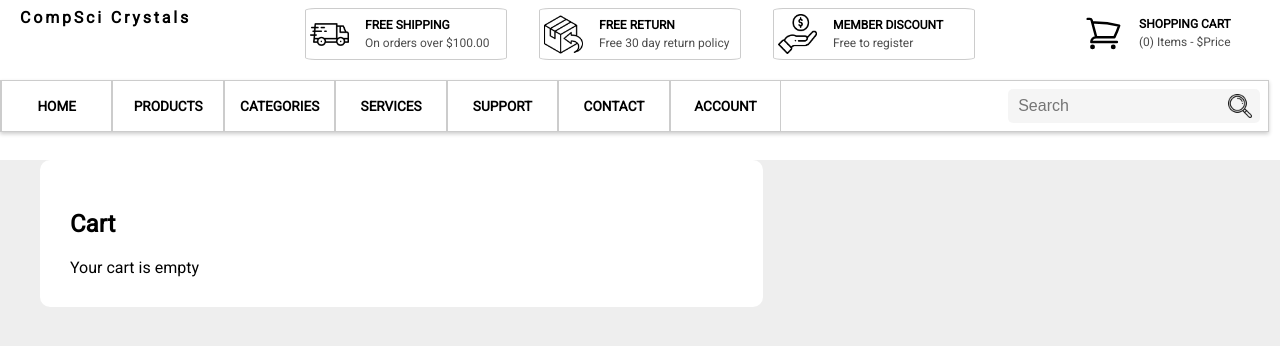
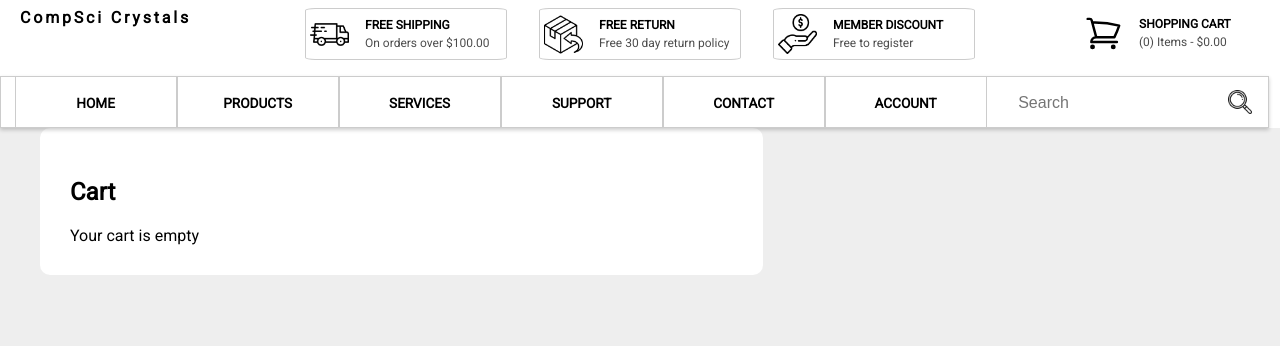
Before and after one commit to JayWhiteBuffalo/ecommerce-fe-newage, a Next.js app: page /cart in a window 1280 px wide. Shown: the top 346 px of the page. Built offline with nearby package versions, Linux system fonts and the light colour scheme.

Commit message:
Added animation to Nav. Added Format_price helper function. Added price to cart

```diff
--- a/components/CartNav.js
+++ b/components/CartNav.js
@@ -1,8 +1,10 @@
 import styled from "styled-components";
 import { CartContext } from "./CartContext";
 import CartIcon from "./icons/CartIcon";
-import { useContext } from "react";
+import { useContext, useState, useEffect } from "react";
+import axios from "axios";
 import Link from "next/link";
+import { format_price } from "@/utils/helpers";
 
 const CartCont = styled(Link)`
 width: 200px;
@@ -45,7 +47,27 @@ font-size: .75rem;
 
 
 export default function CartNav () {
+
     const {cartProducts} = useContext(CartContext);
+    const [products, setProducts] = useState([]);
+
+    useEffect(() => {
+        if (cartProducts.length > 0){
+            axios.post('/api/cart', {ids:cartProducts})
+            .then(response => {
+                setProducts(response.data);
+            })
+        } else {
+            setProducts([]);
+        }
+    }, [cartProducts]);
+
+    let total = 0;
+    for( const productId of cartProducts) {
+        const price = products.find(p => p._id === productId)?.price || 0;
+        total += price;
+    }
+    let cartTotal = format_price(total)
 
     return (
         <>
@@ -55,7 +77,7 @@ export default function CartNav () {
             </IconCont>
             <TextCont>
                 <ValueText>SHOPPING CART</ValueText>
-                <span>({cartProducts.length}) Items - $Price</span>
+                <span>({cartProducts.length}) Items - ${cartTotal}</span>
             </TextCont>
         </CartCont>
         </>
--- a/components/Header.js
+++ b/components/Header.js
@@ -6,12 +6,14 @@ import truck from "../public/images/truck.png"
 import box from "../public/images/return-box.png"
 import hand from "../public/images/hand.png"
 import CartNav from "./CartNav";
+import { secondary } from "@/lib/colors";
 
 
 const StyledHeader = styled.header`
 background-color: white;
-padding: .5rem 0rem;
+padding-top: .5rem;
 width: 100%;
+height:fit-content;
 
 `;
 const Logo =styled(Link)`
@@ -26,7 +28,7 @@ margin: 0px 20px;
 const Wrapper = styled.div`
     display: flex;
     position: relative;
-    padding: 20px 0px;
+    padding-top: 1rem;
     flex-direction: column;
     width: 99%;
 `
--- a/components/HomePage.js
+++ b/components/HomePage.js
@@ -18,6 +18,7 @@ const HeroCont = styled.section`
     display:flex;
     padding: 0rem 1rem;
     gap: 1rem;
+    margin-top: 1rem;
 `;
 
 const BannerWrap = styled.div`
--- a/components/Nav.js
+++ b/components/Nav.js
@@ -2,6 +2,7 @@ import styled from "styled-components"
 import Link from "next/link";
 import { useContext, useState } from "react";
 import SeachBox from "./SearchBox";
+import { secondary } from "@/lib/colors";
 
 const StyledNav = styled.nav`
 width: 100%;
@@ -11,25 +12,53 @@ flex-direction: column;
 gap: 20px;
 div{
 display: flex;
+align-items: center;
+text-align:center;
+justify-content: space-evenly;
+background-color:white;
 }
 `
 
 const NavLink = styled(Link)`
 color:#000;
 text-decoration: none;
-display: flex;
+display: inline-block;
+position:relative;
 width: 100%;
-min-width: 30px;
-justify-content: center;
-align-items: center;
-padding: 0px 1.5rem;
+min-width: 10vw;
+height: 50px;
+padding: 0px 1rem;
 border: 1px solid #ccc;
 border-bottom-style: none;
 border-top-style: none;
 font-size: .85rem;
 font-weight: 600;
-`
-;
+
+:hover{
+    background-color: #89d961;
+    color: white;
+    height: 50px;
+}
+::after{
+    background: none repeat scroll 0.0 transparent;
+    bottom: 0;
+    left:0;
+    content: '';
+    display: block;
+    height: 2px;
+    position: absolute;
+    width: 100%;
+    transform: scaleX(0);
+    transform-origin: bottom left;
+    transition: transform 0.3s ease-out;
+    background: #e6a312;
+}
+:hover::after{
+        transform: scaleX(1);
+        left: 0;
+}
+`;
+
 
 const NavGrid = styled.div`
 display: grid;
@@ -48,6 +77,7 @@ box-shadow: 0 2px 4px 0 rgba(0,0,0,.2);
 `;
 
 const SearchCont = styled.div`
+position:relative;
 padding: .5rem;
 `
 
@@ -58,13 +88,12 @@ return(
         <NavBar>
             <NavGrid>
                 <div>
-                    <NavLink href={'/'}>HOME</NavLink>
-                    <NavLink href={'/products'}>PRODUCTS</NavLink>
-                    <NavLink href={'/categories'}>CATEGORIES</NavLink>
-                    <NavLink href={'/services'}>SERVICES</NavLink>
-                    <NavLink href={'/support'}>SUPPORT</NavLink>
-                    <NavLink href={'/contact'}>CONTACT</NavLink>
-                    <NavLink href={'/account'}>ACCOUNT</NavLink>
+                    <NavLink href={'/'}><h4>HOME</h4></NavLink>
+                    <NavLink href={'/products'}><h4>PRODUCTS</h4></NavLink>
+                    <NavLink href={'/services'}><h4>SERVICES</h4></NavLink>
+                    <NavLink href={'/support'}><h4>SUPPORT</h4></NavLink>
+                    <NavLink href={'/contact'}><h4>CONTACT</h4></NavLink>
+                    <NavLink href={'/account'}><h4>ACCOUNT</h4></NavLink>
                     {/* <NavLink href={'/cart'}><CartIcon/> ({cartProducts.length})</NavLink> */}
                 </div>
             </NavGrid>
--- a/components/SearchBox.js
+++ b/components/SearchBox.js
@@ -37,6 +37,7 @@ img{
 const SearchCont = styled.div`
 background-color: #ccc3;
 border-radius: 5px;
+height:20px;
 `
 
     const searchValue = useRef("")
--- a/lib/colors.js
+++ b/lib/colors.js
@@ -1,2 +1,3 @@
 export const primary = '#4C1D95'
-export const secondary = '#4AC9E3'
+export const secondary = '#7dd651'
+export const green = '#89d961;'
--- a/pages/cart.js
+++ b/pages/cart.js
@@ -8,6 +8,7 @@ import axios from "axios";
 import Table from "@/components/Table";
 import Input from "@/components/Input";
 import Box from "@/components/Box";
+import { format_price } from "@/utils/helpers";
 
 const ColumnWrapper = styled.div`
     display: grid;
@@ -94,6 +95,7 @@ export default function CartPage() {
         const price = products.find(p => p._id === productId)?.price || 0;
         total += price;
     }
+    let cartTotal = format_price(total);
     if (isSuccess) {
         return (
             <>
@@ -146,14 +148,14 @@ export default function CartPage() {
                         <Button onClick={() => addQuantity(product._id)}>+</Button>
                     </td>
                     <td>
-                        ${cartProducts.filter(id => id === product._id).length * product.price}
+                     ${format_price(cartProducts.filter(id => id === product._id).length * (product.price))}
                     </td>
                 </tr>
             ))}
                 <tr>
                     <td></td>
                     <td></td>
-                    <td>${total}</td>
+                    <td>${cartTotal}</td>
                 </tr>
                 </tbody>
             </Table>
--- /dev/null
+++ b/utils/helpers.js
@@ -0,0 +1,8 @@
+module.exports = {
+    format_date: date => {
+        return `${new Date(date).getMonth() + 1}/${new Date(date).getDate()}/${new Date(date).getFullYear()}`;
+    },
+    format_price: price => {
+        return (Math.round(price * 100) / 100).toFixed(2);
+    }
+};
```
